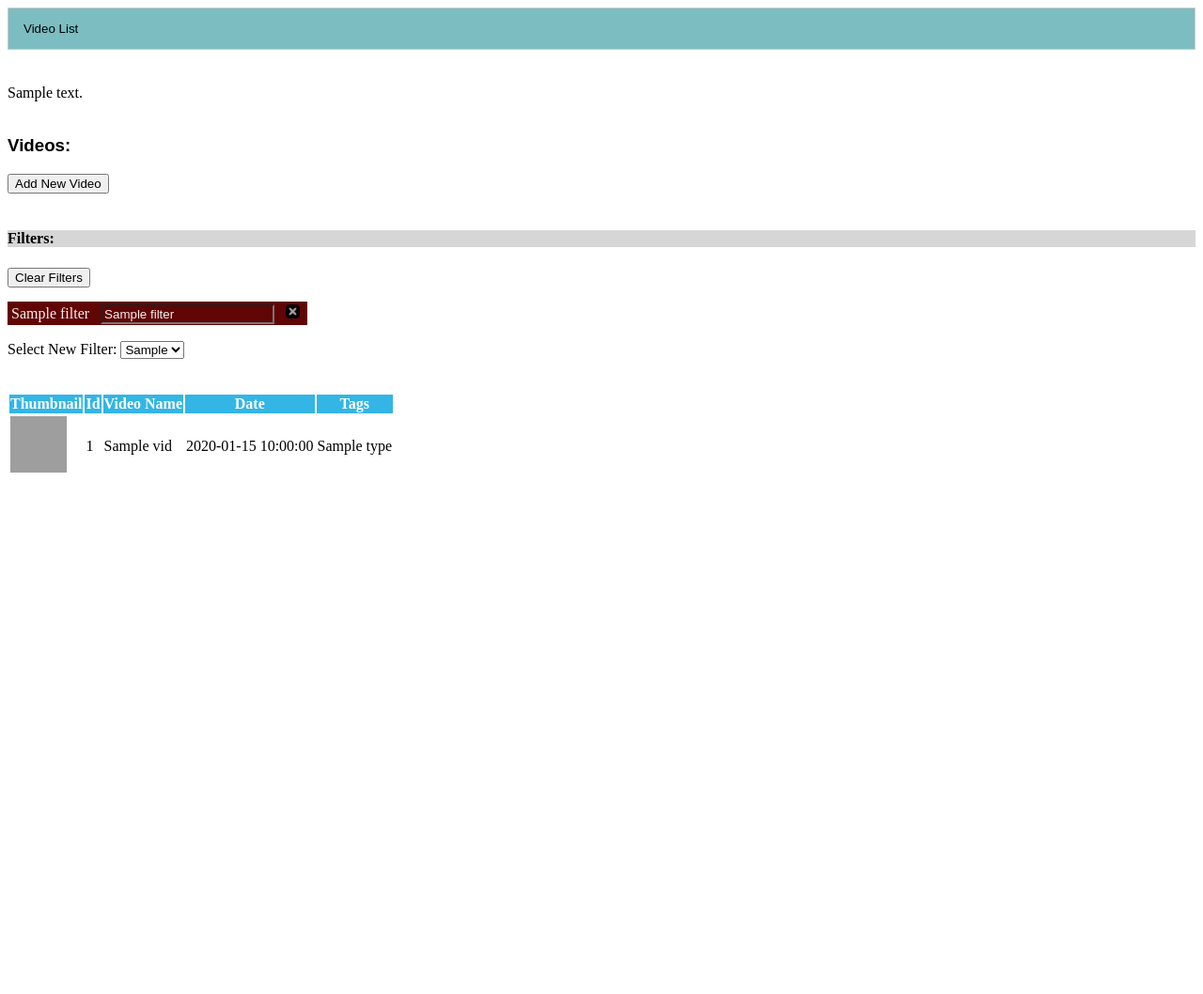
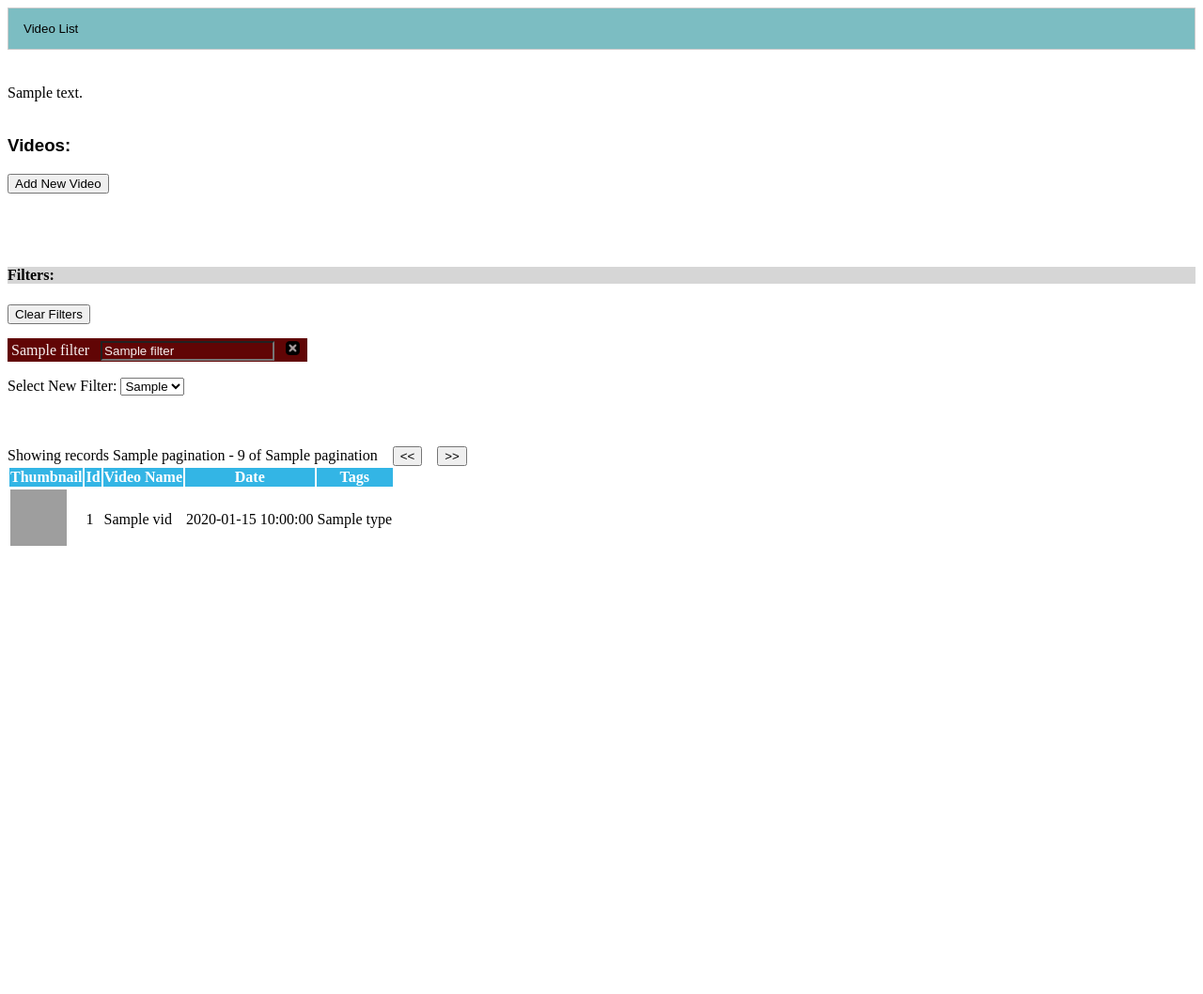
Before and after one commit to bgsimpkins/video_archive, a Flask app: template templates/video_archive.html in a window 1280 px wide. Shown: the whole page at 94% size. Before the commit the page ends 503 px from the top, so only its background shows below. Run offline with Flask 3, Linux system fonts and the light colour scheme; the template is opened without the code that fills it: most values are stand-ins (such as "Sample title", 1, 10 or a date in 2020); some libraries are stand-ins or nearby versions; grey boxes are pictures that could not be loaded.

Commit message:
Pagination working!

```diff
--- a/app.py
+++ b/app.py
@@ -39,6 +39,9 @@ def video_archive():
     # 0: field name |  1: field label | 2: field value
     selected_filter_list = []
 
+    # 0: Num records | 1: offset | 2: limit/range
+    pagination_list = [30,1,30]
+
     if request.method == 'POST':
         # post = request.form
         # print('POST!')
@@ -46,12 +49,19 @@ def video_archive():
         # TODO: This is pretty hard-coded. Could be handled more eloquently
         for x in request.form.items():
 
+            # Get pagination values
+            pagination_list[1] = int(request.form['pagination_offset'])
+
             if x[0] == "clear_filters":
                 return render_template(
                     'video_archive.html',
                     filter_options=filter_options,
                     videos=db_mapper.get_videos_filter_and_sort()
                 )
+            elif x[0] == "next_page":
+                pagination_list[1] = int(pagination_list[1]) + int(pagination_list[2])
+            elif x[0] == "prev_page":
+                pagination_list[1] = int(pagination_list[1]) - int(pagination_list[2])
 
             # Handle all filters
             if x[0] == 'videoName_input':
@@ -69,17 +79,29 @@ def video_archive():
             #     # input of type image returns two vals. One for x and one for x of click.
             #     to_remove = x[0].replace("_remove.x","")
 
+
+
+
+
+
+
     # TODO: It would better if this function took the form input values in a collection instead of individually so can handle dynamically
-    videos = db_mapper.get_videos_filter_and_sort(
+    videos, pagination_list[0] = db_mapper.get_videos_filter_and_sort(
         videoname_contains=videoname_contains,
-        description_contains=description_contains
+        description_contains=description_contains,
+        pagination=[pagination_list[1],pagination_list[2]]
     )
+
+    # Pagination
+    #pagination_list[0] = len(videos)
+
 
     return render_template(
         'video_archive.html',
         filter_options=filter_options,
         selected_filter_list=selected_filter_list,
-        videos=videos
+        videos=videos,
+        pagination_list=pagination_list
     )
 
 
@@ -105,8 +127,6 @@ def video_detail():
             print(f"updating video {id}")
             db_mapper.update_video(id, request.form)
 
-
-
     return render_template(
         'video_detail.html',
         video=vid,
--- a/static/video_archive.js
+++ b/static/video_archive.js
@@ -42,6 +42,10 @@ $(document).ready(function()
 
     });
 
+    $("#add_video_button").click(function(){
+        $("#new_video_div").css("visibility", "visible");
+    });
+
 
 
 });
--- a/templates/video_archive.html
+++ b/templates/video_archive.html
@@ -27,7 +27,12 @@
     <h3>Videos:</h3>
 
     <form id="videos_form" method="post">
-        <input type="submit" id="add_video" name="add_video" value="Add New Video">
+        <button type="button" id="add_video_button" name="add_video">Add New Video</button>
+        <div id="new_video_div" style="visibility: hidden;">
+            <input type=file name=new_video_file>
+            <input type=submit value=new_video_submit>
+        </div>
+
         <br><br>
 
         <h4>Filters:</h4>
@@ -58,6 +63,26 @@
         </div>
 
         <br><br>
+
+        <!--TODO: Should we allow the adjust page size?? -->
+        <!--Page Size: &nbsp-->
+        <!--input type="text" id="page_size_input" name="page_size_input" value="{{ pagination_list[2] }}" style="width:40px; height:15px;"-->
+        <br>
+
+        <!--Showing records {{ pagination_list[1] }} - {{ pagination_list[1] + pagination_list[2] - 1 }}  of {{ pagination_list[0] }}-->
+        Showing records {{ pagination_list[1] }} - {% if pagination_list[1] + pagination_list[2] - 1 >= pagination_list[0] %} {{ pagination_list[0] }} {% else %} {{ pagination_list[1] + pagination_list[2] - 1 }} {% endif %} of {{ pagination_list[0] }}
+
+        <!-- Return pagination values as hidden input. Probably a better way-->
+        <input type="hidden" id="pagination_limit" name="pagination_limit" value="{{ pagination_list[2] }}">
+        <input type="hidden" id="pagination_offset" name="pagination_offset" value="{{ pagination_list[1] }}">
+
+
+        &nbsp&nbsp
+        <input type="submit" id="prev_page" name="prev_page" value="<<" {% if pagination_list[1] == 1 %} disabled {% endif %}>
+        &nbsp&nbsp
+        <input type="submit" id="next_page" name="next_page" value=">>" {% if pagination_list[1] + pagination_list[2] >= pagination_list[0] %} disabled {% endif %}>
+
+        <br>
 
         <table style="height: 550px">
             <tbody>
```
Also changed, not shown: video_archive_db_tools.py (+7 -4 lines).
